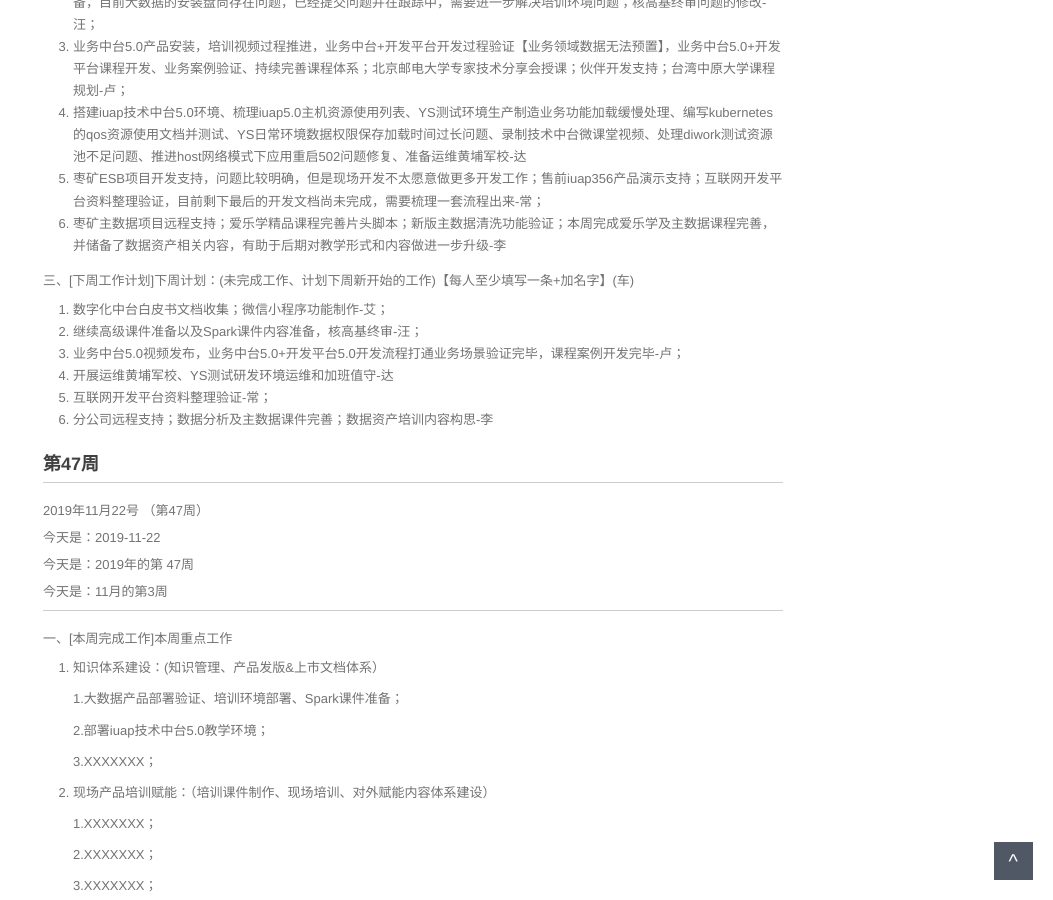
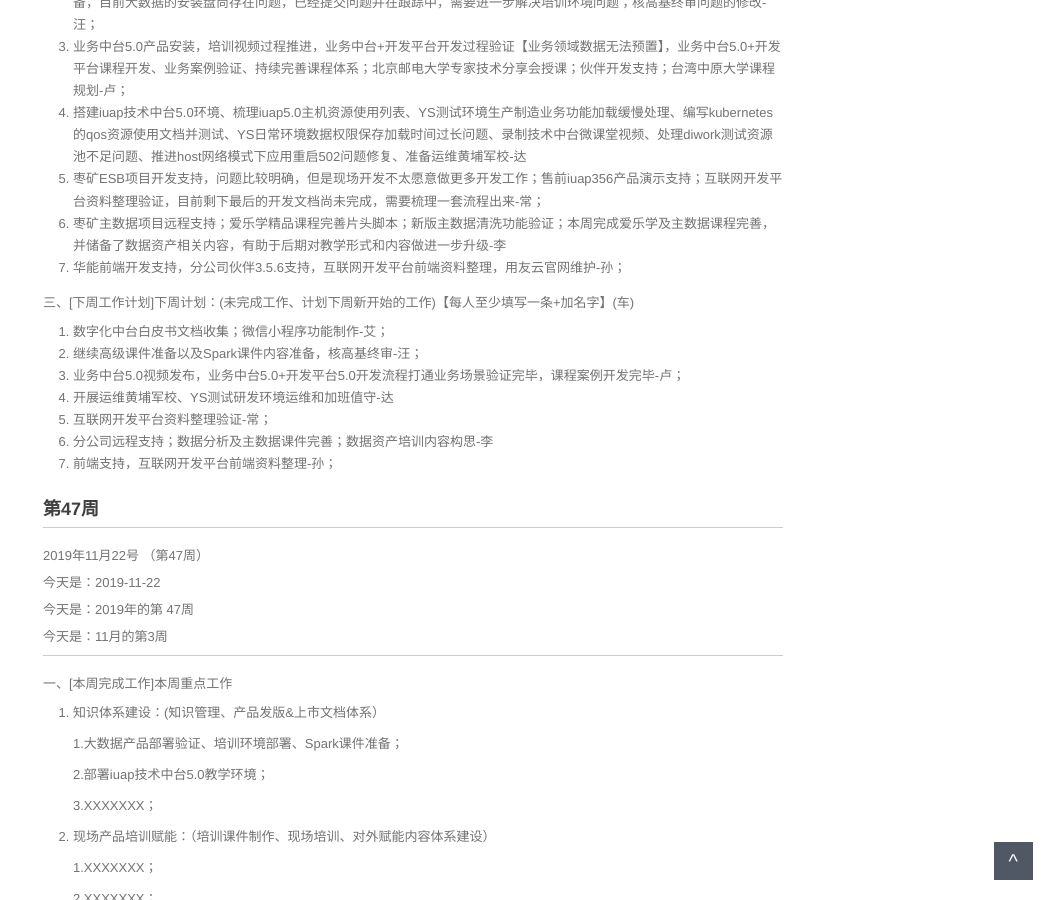
Before and after one commit to walllFlower/blog, a Jekyll site: the page built from _posts/2018-07-17-day_report_cxz.md, in a window 1280 px wide and 900 px high, scrolled down 1439 px. Shown: the whole window, without its empty margins (227-1280 px from the left). Built offline with Jekyll 4.4.1, drawn with Linux system fonts in a browser that asks for light colours; comment, search, counter and statistics services are not loaded.

Commit message:
Update 2018-07-17-day_report_cxz.md

```diff
--- a/_posts/2018-07-17-day_report_cxz.md
+++ b/_posts/2018-07-17-day_report_cxz.md
@@ -82,6 +82,7 @@ categories: 技术运营工作周报
 4. 搭建iuap技术中台5.0环境、梳理iuap5.0主机资源使用列表、YS测试环境生产制造业务功能加载缓慢处理、编写kubernetes的qos资源使用文档并测试、YS日常环境数据权限保存加载时间过长问题、录制技术中台微课堂视频、处理diwork测试资源池不足问题、推进host网络模式下应用重启502问题修复、准备运维黄埔军校-达
 5. 枣矿ESB项目开发支持，问题比较明确，但是现场开发不太愿意做更多开发工作；售前iuap356产品演示支持；互联网开发平台资料整理验证，目前剩下最后的开发文档尚未完成，需要梳理一套流程出来-常；
 6. 枣矿主数据项目远程支持；爱乐学精品课程完善片头脚本；新版主数据清洗功能验证；本周完成爱乐学及主数据课程完善，并储备了数据资产相关内容，有助于后期对教学形式和内容做进一步升级-李
+7. 华能前端开发支持，分公司伙伴3.5.6支持，互联网开发平台前端资料整理，用友云官网维护-孙；
 
 三、[下周工作计划]下周计划：(未完成工作、计划下周新开始的工作)【每人至少填写一条+加名字】(车)
 
@@ -91,7 +92,7 @@ categories: 技术运营工作周报
 4. 开展运维黄埔军校、YS测试研发环境运维和加班值守-达
 5. 互联网开发平台资料整理验证-常；
 6. 分公司远程支持；数据分析及主数据课件完善；数据资产培训内容构思-李
-
+7. 前端支持，互联网开发平台前端资料整理-孙；
 
 ###  第47周
 
```
